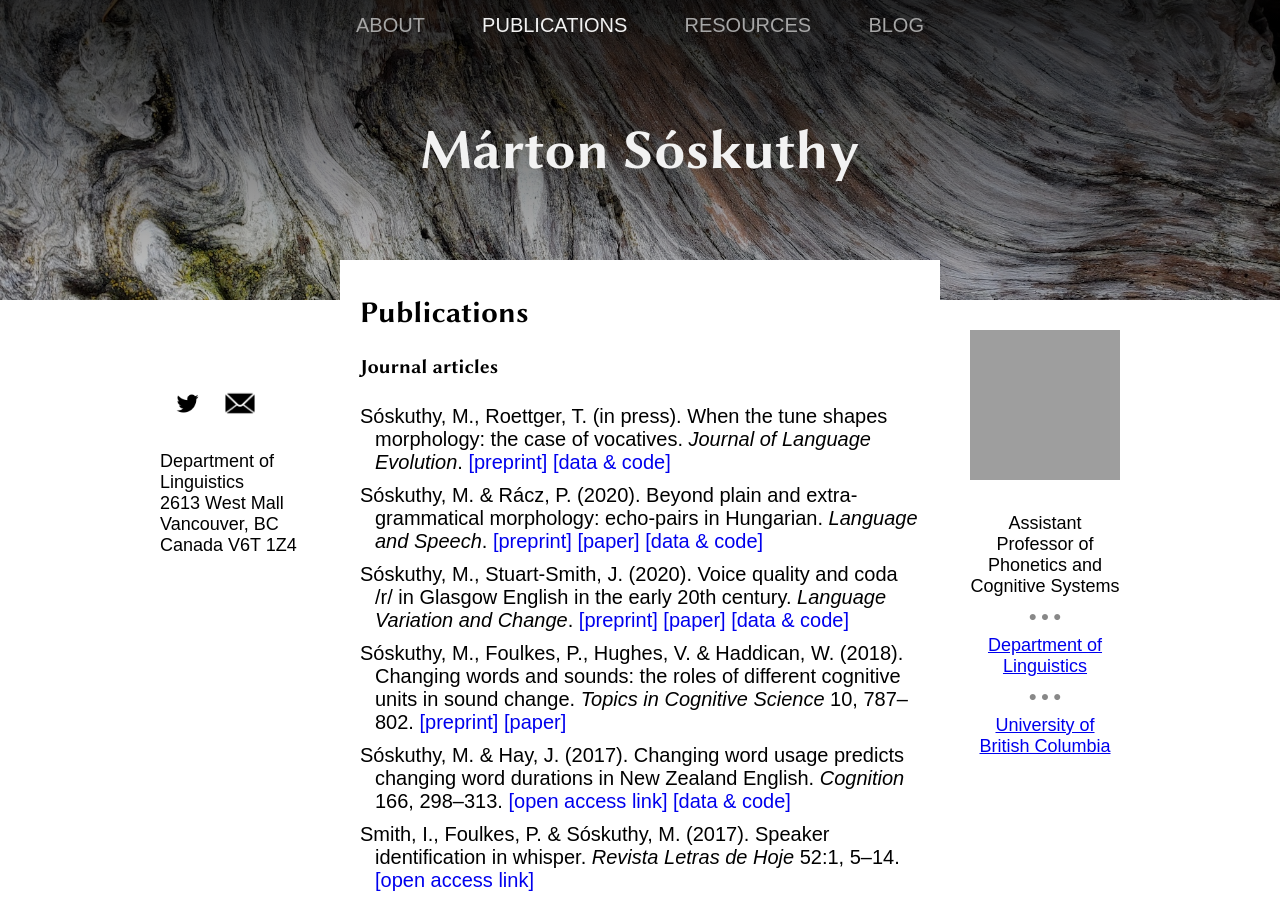
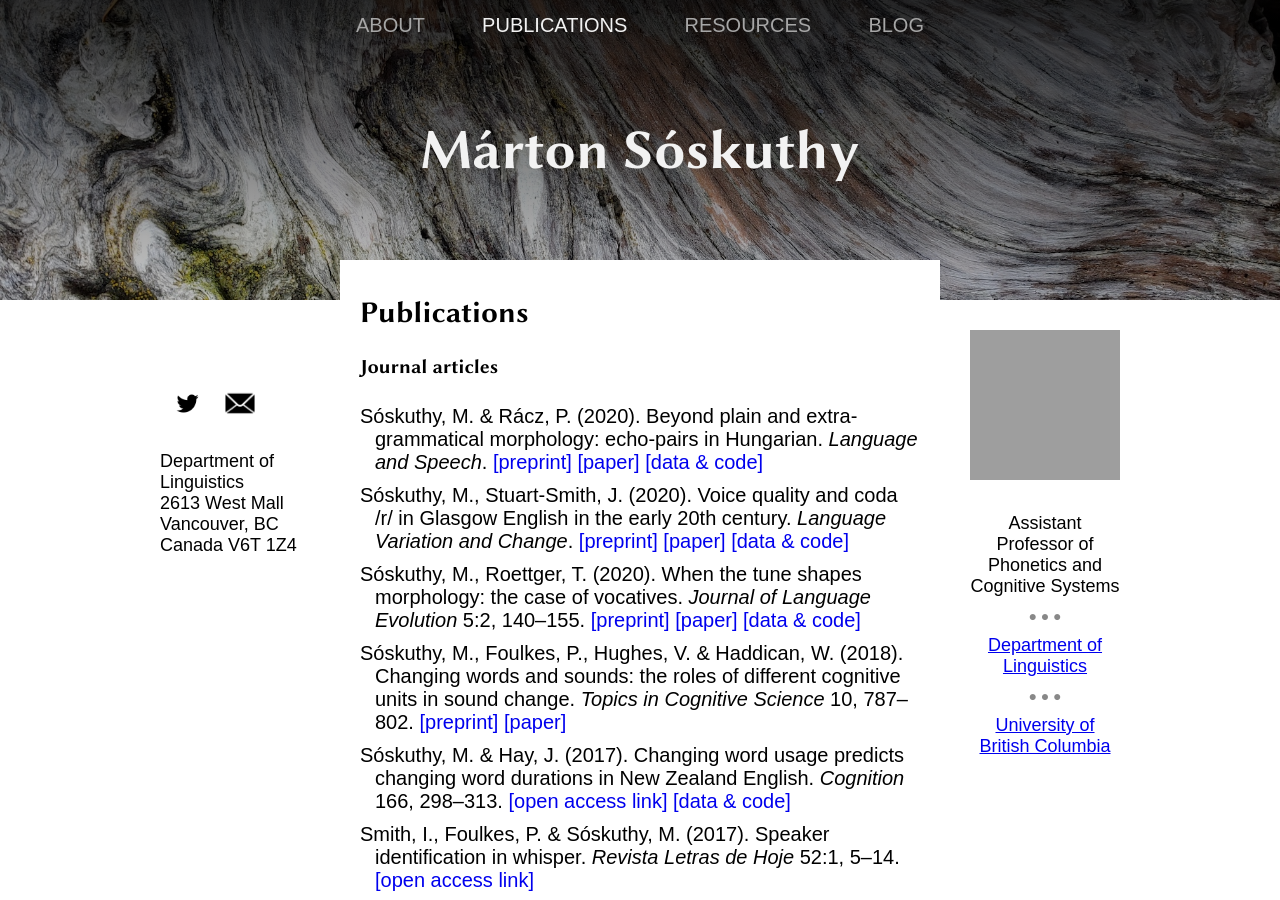
Before and after one commit to soskuthy/soskuthy.github.io, a Jekyll site: the page built from publications.html, in a window 1280 px wide and 900 px high. Built offline with Jekyll 4.4.1, drawn with Linux system fonts in a browser that asks for light colours; some web fonts are replaced; grey boxes are pictures that could not be loaded.

Commit message:
Update publications.html

```diff
--- a/publications.html
+++ b/publications.html
@@ -7,9 +7,9 @@ title: Publications
 <h4>Journal articles</h4>
 
         <ul>
-            <li>Sóskuthy, M., Roettger, T. (in press). When the tune shapes morphology: the case of vocatives. <em>Journal of Language Evolution</em>. <a href="https://psyarxiv.com/ef52k/" target="_blank">[preprint]</a> <a href="https://osf.io/ejr8m/" target="_blank">[data & code]</a></li>
             <li>Sóskuthy, M. & Rácz, P. (2020). Beyond plain and extra-grammatical morphology: echo-pairs in Hungarian. <em>Language and Speech</em>. <a href="https://psyarxiv.com/fnqzt/" target="_blank">[preprint]</a> <a href="https://journals.sagepub.com/doi/10.1177/0023830920932955" target="_blank">[paper]</a> <a href="https://zenodo.org/record/3833374" target="_blank">[data & code]</a></li>
             <li>Sóskuthy, M., Stuart-Smith, J. (2020). Voice quality and coda /r/ in Glasgow English in the early 20th century. <em>Language Variation and Change</em>. <a href="https://psyarxiv.com/td4px/" target="_blank">[preprint]</a> <a href="https://www.cambridge.org/core/journals/language-variation-and-change/article/voice-quality-and-coda-r-in-glasgow-english-in-the-early-20th-century/19606DBE232F8F004F3FA65CAD5C0676" target="_blank">[paper]</a> <a href="https://osf.io/df74r/" target="_blank">[data & code]</a></li>
+            <li>Sóskuthy, M., Roettger, T. (2020). When the tune shapes morphology: the case of vocatives. <em>Journal of Language Evolution</em> 5:2, 140–155. <a href="https://psyarxiv.com/ef52k/" target="_blank">[preprint]</a> <a href="https://academic.oup.com/jole/article-abstract/5/2/140/5899950" target="_blank">[paper]</a> <a href="https://osf.io/ejr8m/" target="_blank">[data & code]</a></li>
             <li>Sóskuthy, M., Foulkes, P., Hughes, V. & Haddican, W. (2018). Changing words and sounds: the roles of different cognitive units in sound change. <em>Topics in Cognitive Science</em> 10, 787–802. <a href="assets/preprints/derby_goose_preprint.pdf" target="_blank">[preprint]</a> <a href="https://onlinelibrary.wiley.com/doi/full/10.1111/tops.12346" target="_blank">[paper]</a></li>
             <li>Sóskuthy, M. & Hay, J. (2017). Changing word usage predicts changing word durations in New Zealand English. <em>Cognition</em> 166, 298–313. <a href="https://www.sciencedirect.com/science/article/pii/S001002771730149X" target="_blank">[open access link]</a> <a href="https://osf.io/q5wgh/" target="_blank">[data & code]</a></li>
             <li>Smith, I., Foulkes, P. & Sóskuthy, M. (2017). Speaker identification in whisper. <em>Revista Letras de Hoje</em> 52:1, 5–14. <a href="https://www.scielo.br/scielo.php?pid=S1984-77262017000100005&script=sci_arttext" target="_blank">[open access link]</a> </li>
```
